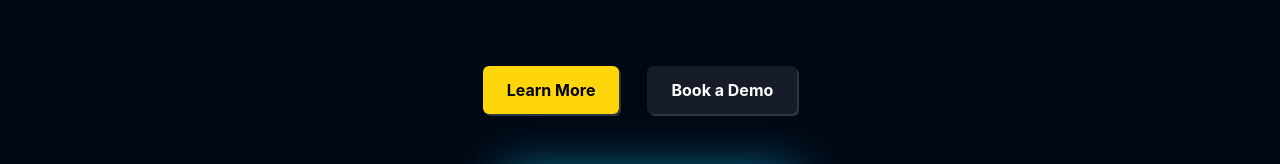
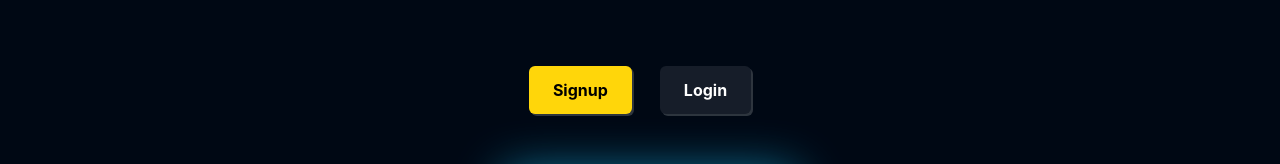
Before and after one commit to Mitanshubad/stdn-hosting, a React (Create React App) app: page / in a window 1280 px wide. Shown: the part 308-472 px from the top of the page. Built offline with nearby package versions, Linux system fonts and the light colour scheme; no server answers.

Commit message:
Update Home.jsx

```diff
--- a/src/pages/Home.jsx
+++ b/src/pages/Home.jsx
@@ -47,10 +47,10 @@ function Home() {
         {/* CTA Buttons */}
         <div className="mt-8 flex flex-row gap-7">
           <CTAButton active={true} linkto={"/signup"}>
-            Learn More
+            Signup
           </CTAButton>
           <CTAButton active={false} linkto={"/login"}>
-            Book a Demo
+            Login
           </CTAButton>
         </div>
 
```
